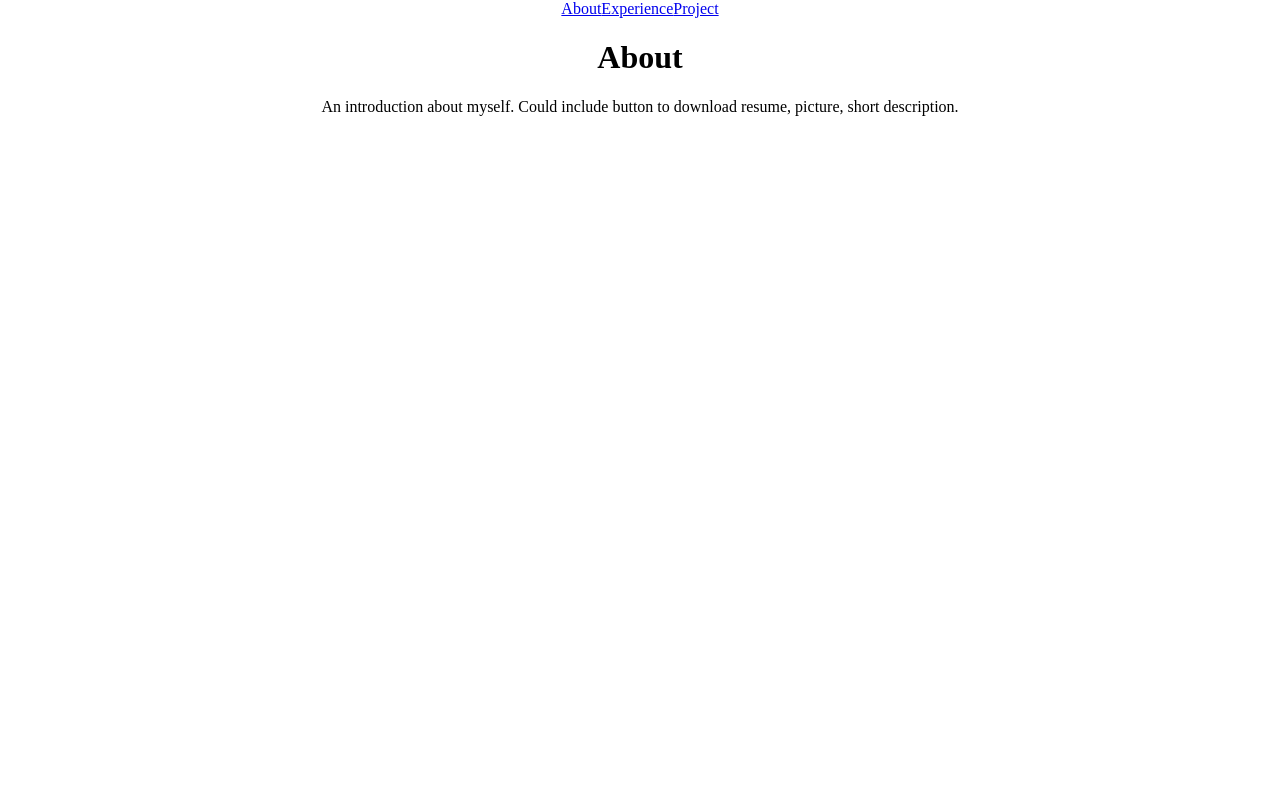
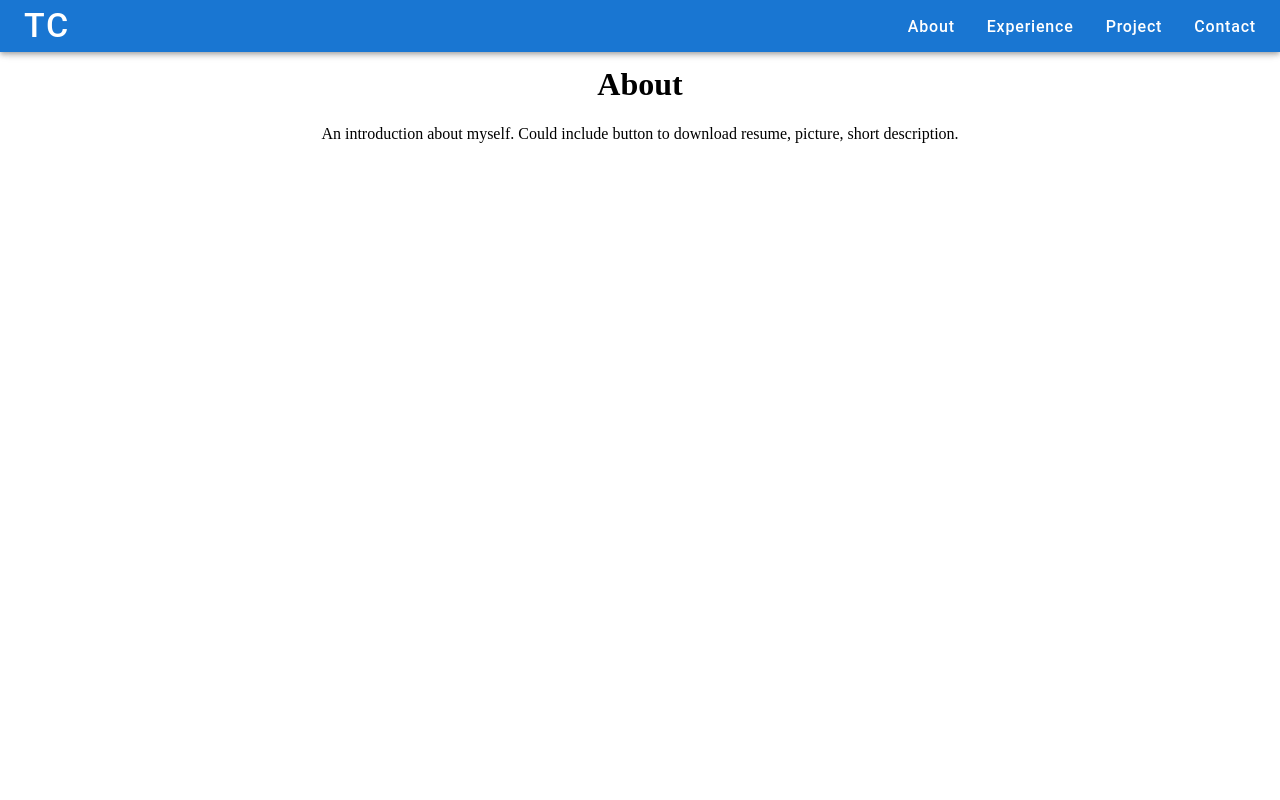
Before and after one commit to tonychen2001/portfolio, a React (Create React App) app in the folder portfolio/: page / in a window 1280 px wide. Shown: the top 800 px of the page. Built offline with nearby package versions, Linux system fonts and the light colour scheme.

Commit message:
implement nav bar

```diff
--- a/portfolio/package.json
+++ b/portfolio/package.json
@@ -5,6 +5,7 @@
   "dependencies": {
     "@emotion/react": "^11.10.8",
     "@emotion/styled": "^11.10.8",
+    "@mui/icons-material": "^5.11.16",
     "@mui/material": "^5.12.2",
     "@testing-library/jest-dom": "^5.14.1",
     "@testing-library/react": "^13.0.0",
--- a/portfolio/src/App.css
+++ b/portfolio/src/App.css
@@ -9,4 +9,5 @@ html {
 body {
   margin: 0;
   padding: 0;
+  overflow: overlay !important;
 }
--- a/portfolio/src/App.js
+++ b/portfolio/src/App.js
@@ -1,17 +1,22 @@
 import "./App.css";
+import { Box, Container } from "@mui/material";
 import About from "./sections/about";
 import Experience from "./sections/experience";
 import Project from "./sections/project";
 import Navbar from "./components/navbar";
+import Footer from "./components/footer";
 
 function App() {
   return (
-    <div className="App">
+    <Box className="App">
       <Navbar />
-      <About />
-      <Experience />
-      <Project />
-    </div>
+      <Container>
+        <About />
+        <Experience />
+        <Project />
+      </Container>
+      <Footer />
+    </Box>
   );
 }
 
--- /dev/null
+++ b/portfolio/src/components/footer.js
@@ -0,0 +1,11 @@
+import React from "react";
+
+function Footer() {
+  return (
+    <div id="footer" className="footer">
+      <p>Contact info and socials</p>
+    </div>
+  );
+}
+
+export default Footer;
--- a/portfolio/src/components/navbar.js
+++ b/portfolio/src/components/navbar.js
@@ -1,12 +1,144 @@
 import React from "react";
+import AppBar from "@mui/material/AppBar";
+import Toolbar from "@mui/material/Toolbar";
+import IconButton from "@mui/material/IconButton";
+import { Box, Menu, MenuItem, Typography } from "@mui/material";
+import MenuIcon from "@mui/icons-material/Menu";
+import Slide from "@mui/material/Slide";
+import useScrollTrigger from "@mui/material/useScrollTrigger";
+
+const sections = [
+  { title: "About", url: "#about" },
+  { title: "Experience", url: "#experience" },
+  { title: "Project", url: "#project" },
+  { title: "Contact", url: "#footer" },
+];
 
 function Navbar() {
+  const [anchorElNav, setAnchorElNav] = React.useState(null);
+
+  const handleOpenNavMenu = (event) => {
+    setAnchorElNav(event.currentTarget);
+  };
+
+  const handleCloseNavMenu = () => {
+    setAnchorElNav(null);
+  };
+
+  const trigger = useScrollTrigger();
+
   return (
-    <div className="navbar">
-      <a href="#about">About</a>
-      <a href="#experience">Experience</a>
-      <a href="#project">Project</a>
-    </div>
+    <Slide appear={false} direction="down" in={!trigger}>
+      <AppBar
+        position="fixed"
+        sx={{
+          height: "52px",
+          justifyContent: "center",
+        }}
+      >
+        <Toolbar
+          sx={{
+            display: "flex",
+          }}
+        >
+          <Typography
+            variant="h4"
+            noWrap
+            component="a"
+            href="/"
+            sx={{
+              color: "white",
+              textDecoration: "none",
+              fontFamily: "Roboto",
+              fontWeight: "500",
+              letterSpacing: "0.05em",
+            }}
+          >
+            TC
+          </Typography>
+
+          <Box
+            sx={{
+              flexGrow: 1,
+              display: { xs: "none", sm: "flex" },
+              justifyContent: "flex-end",
+            }}
+          >
+            {sections.map((section) => (
+              <Typography
+                key={section.title}
+                variant="h7"
+                noWrap
+                component="a"
+                href={section.url}
+                sx={{
+                  color: "white",
+                  textDecoration: "none",
+                  fontFamily: "Roboto",
+                  fontWeight: "500",
+                  letterSpacing: "0.05em",
+                  marginLeft: "2em",
+                }}
+              >
+                {section.title}
+              </Typography>
+            ))}
+          </Box>
+          <Box
+            sx={{
+              display: { xs: "flex", sm: "none" },
+              flexGrow: 1,
+              justifyContent: "flex-end",
+            }}
+          >
+            <IconButton
+              size="large"
+              aria-label="menu"
+              aria-controls="menu-appbar"
+              aria-haspopup="true"
+              color="inherit"
+              onClick={handleOpenNavMenu}
+            >
+              <MenuIcon />
+            </IconButton>
+            <Menu
+              id="menu-appbar"
+              anchorEl={null}
+              anchorOrigin={{
+                vertical: "top",
+                horizontal: "right",
+              }}
+              keepMounted
+              transformOrigin={{
+                vertical: "top",
+                horizontal: "right",
+              }}
+              open={Boolean(anchorElNav)}
+              onClose={handleCloseNavMenu}
+              sx={{ display: { xs: "flex", sm: "none" }, mt: "25px" }}
+            >
+              {sections.map((section) => (
+                <MenuItem key={section.title} onClick={handleCloseNavMenu}>
+                  <Typography
+                    variant="h7"
+                    component="a"
+                    href={section.url}
+                    sx={{
+                      color: "black",
+                      textDecoration: "none",
+                      fontFamily: "Roboto",
+                      fontSize: "1.2em",
+                    }}
+                  >
+                    {section.title}
+                  </Typography>
+                </MenuItem>
+              ))}
+            </Menu>
+          </Box>
+        </Toolbar>
+      </AppBar>
+    </Slide>
   );
 }
 
--- a/portfolio/src/sections/project.js
+++ b/portfolio/src/sections/project.js
@@ -1,4 +1,5 @@
 import React from "react";
+import "../styles/project.css";
 
 function Project() {
   return (
--- a/portfolio/src/styles/about.css
+++ b/portfolio/src/styles/about.css
@@ -1,3 +1,4 @@
 .about {
   margin-bottom: 2000px;
+  padding-top: 45px;
 }
--- a/portfolio/src/styles/experience.css
+++ b/portfolio/src/styles/experience.css
@@ -1,3 +1,4 @@
 .experience {
   margin-bottom: 1000px;
+  padding-top: 45px;
 }
--- a/portfolio/src/styles/project.css
+++ b/portfolio/src/styles/project.css
@@ -0,0 +1,4 @@
+.project {
+  margin-bottom: 1000px;
+  padding-top: 45px;
+}
```
Also changed, not shown: 1 other file (tests, documents, lock files or other folders).
